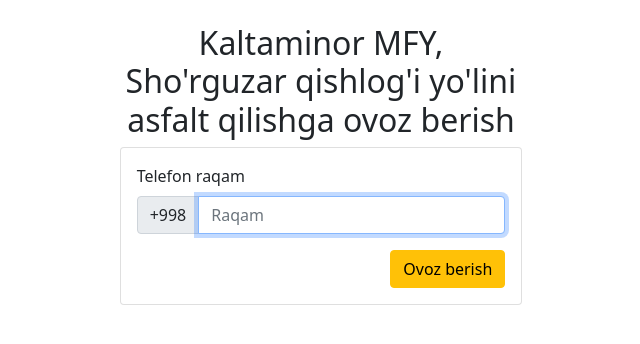
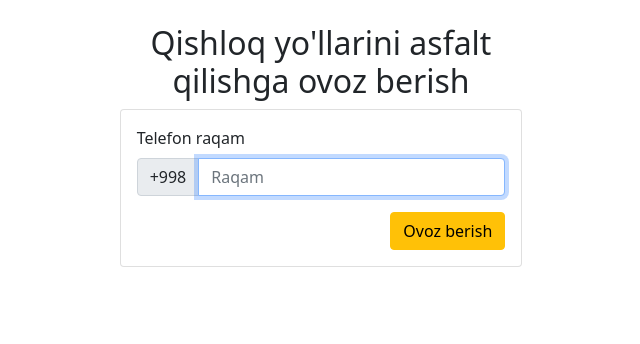
Before and after one commit to Aslbekjon/openbudget-vote-api, a plain HTML site: page index.html in a window 1280 px wide. Shown: the whole page, without its empty margins (319-959 px from the left). Drawn offline with Linux system fonts and the light colour scheme.

Commit message:
text is changed

```diff
--- a/index.html
+++ b/index.html
@@ -18,7 +18,7 @@
 
           </div>
           <div class="col-md-4 col-sm-6 col-xs-10">
-            <h2 class="text-center">Kaltaminor MFY, Sho'rguzar qishlog'i yo'lini asfalt qilishga ovoz berish</h2>
+            <h2 class="text-center">Qishloq yo'llarini asfalt qilishga ovoz berish</h2>
             <div class="card">
                 <div class="card-body">
                     <!-- <form> -->
```
